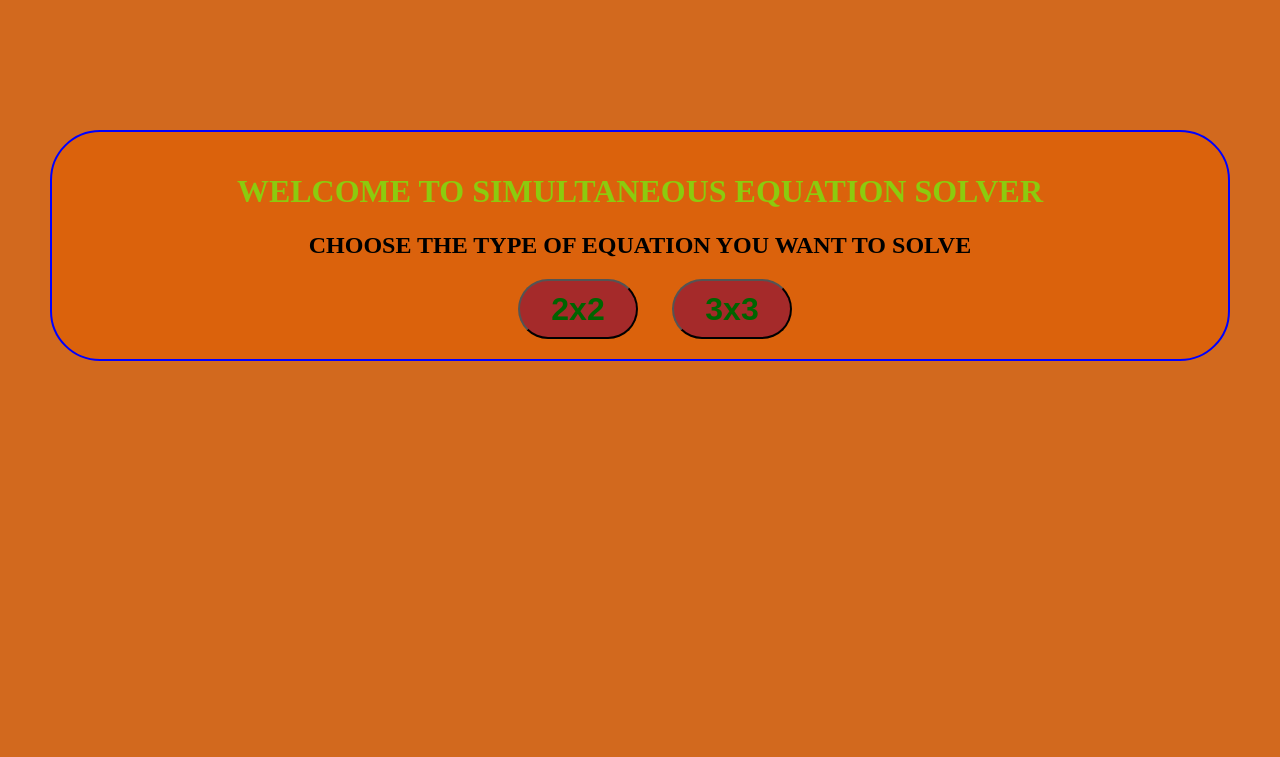
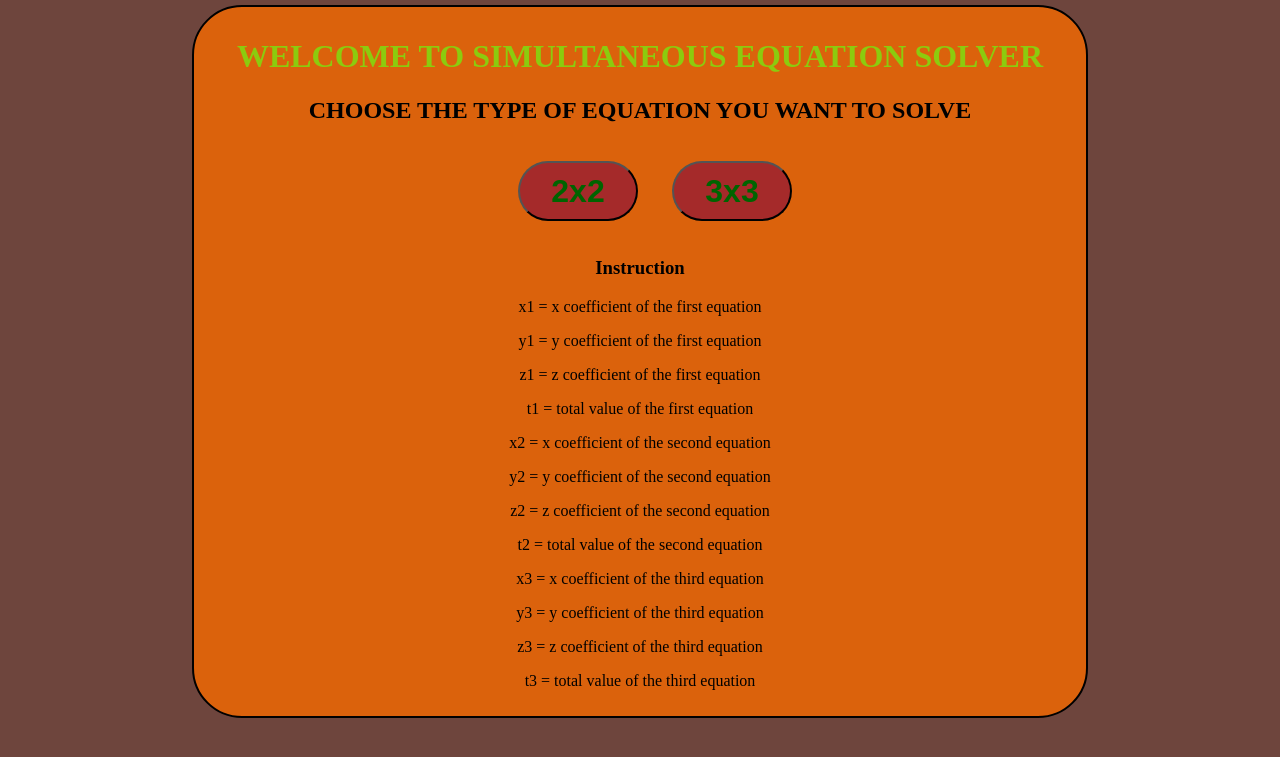
Before and after one commit to adeolu100/faith-simultaneous-solver, a Flask app: page / in a window 1280 px wide. Shown: the top 757 px of the page. Run offline with Flask 3, Linux system fonts and the light colour scheme.

Commit message:
updated home and css

```diff
--- a/static/style.css
+++ b/static/style.css
@@ -1,10 +1,10 @@
 body{
-    background-color: chocolate;
+    background-color: rgb(110, 69, 61);
     margin: 0px;
     padding: 0px;
     border: 0px;
     text-align: center;
-
+    /* position: relative; */
 }
 h1{
     color: rgb(140, 203, 14);
@@ -17,18 +17,31 @@ button{
     width: 120px;
     max-height: 60px;
     border-radius: 30px;
+    margin-block: 2%;
+}
+
+button:hover{
+    background-color: rgb(223, 84, 84);
 }
 a{
+    display: flex;
+    justify-content: center;
+    text-align: center;
     text-decoration: none;
     font-weight: bold;
     color: darkgreen;
     font-size: xx-large;
 }
 div{
-    margin: 130px 50px;
-    border: 2px solid blue;
+    /* display: grid; */
+
+    margin-inline: 15%;
+    margin-block: 5px;
+
+
+    border: 2px solid black;
     border-radius:50px;
-    padding: 20px;
+    padding: 10px;
     background-color: rgb(219, 98, 12);
 }
 input{
@@ -37,11 +50,14 @@ input{
     padding: 5px 10px;
 }
 .eqn{
-    margin: 50px 50px;
-    border: 2px solid blue;
+    display: grid;
+    /* align-self: center; */
+    margin: 50px 10px;
+    border: 2px solid rgb(0, 0, 0);
     border-radius: 50px;
     padding: 20px;
     background-color: rgb(219, 98, 12);
+    margin-inline: 15%;
 }
 .flash{
     background-color: #ffdddd;
--- a/templates/home.html
+++ b/templates/home.html
@@ -5,5 +5,18 @@
     <h2>CHOOSE THE TYPE OF EQUATION YOU WANT TO SOLVE</h2>
     <button><a href="/2">2x2</a></button>
     <button><a href="/3">3x3</a></button>
+    <h3>Instruction</h3>
+    <p>x1 = x coefficient of the first equation</p>
+    <p>y1 = y coefficient of the first equation</p>
+    <p>z1 = z coefficient of the first equation</p>
+    <p>t1 = total value of the first equation</p>
+    <p>x2 = x coefficient of the second equation</p>
+    <p>y2 = y coefficient of the second equation</p>
+    <p>z2 = z coefficient of the second equation</p>
+    <p>t2 = total value of the second equation</p>
+    <p>x3 = x coefficient of the third equation</p>
+    <p>y3 = y coefficient of the third equation</p>
+    <p>z3 = z coefficient of the third equation</p>
+    <p>t3 = total value of the third equation</p>
 </div>
 {% endblock %}
```
Also changed, not shown: 1 other file.
